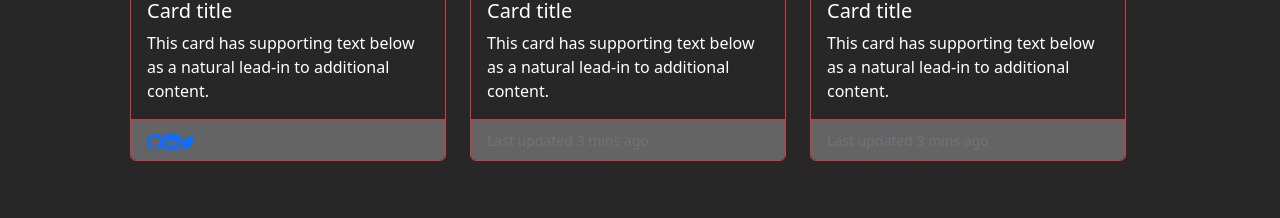
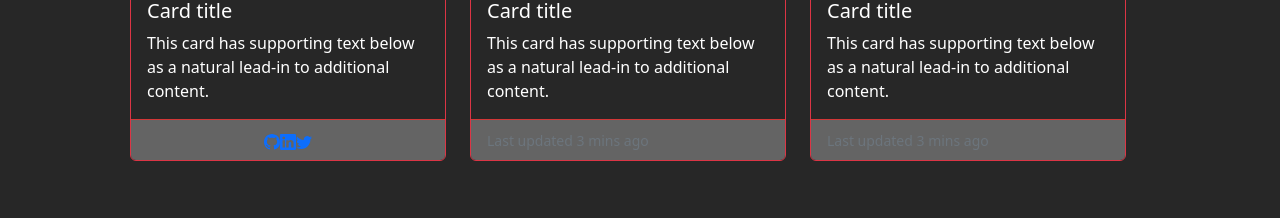
Before and after one commit to ehub-96/my-resume, a React (Vite) app: page / in a window 1280 px wide. Shown: the part 2680-2898 px from the top of the page. Built offline with nearby package versions, Linux system fonts and the light colour scheme.

Commit message:
col sm (?)

```diff
--- a/src/components/Mentorships/Mentorships.jsx
+++ b/src/components/Mentorships/Mentorships.jsx
@@ -23,11 +23,11 @@ export class Mentorships extends Component {
                     <p class="card-text">This card has supporting text below as a natural lead-in to additional content.</p>
                   </div>
                   <div class="card-footer">
-
-                  <a href="https://github.com/ehub-96" target="_blank" rel="noopener noreferrer"><Github className='icon' /></a>
-                  <a href="https://www.linkedin.com/in/erik-hub-0346001b6/" target="_blank" rel="noopener noreferrer"><Linkedin className='icon' /></a>
-                  <a href="https://twitter.com/ehub96?t=hQ_1F1a5bBjxX6k1RJCqQg&s=08" target="_blank" rel="noopener noreferrer"><Twitter className='icon' /></a>
-
+                  <div className="col-sm text-center">
+                    <a href="https://github.com/ehub-96" target="_blank" rel="noopener noreferrer"><Github className='icon' /></a>
+                    <a href="https://www.linkedin.com/in/erik-hub-0346001b6/" target="_blank" rel="noopener noreferrer"><Linkedin className='icon' /></a>
+                    <a href="https://twitter.com/ehub96?t=hQ_1F1a5bBjxX6k1RJCqQg&s=08" target="_blank" rel="noopener noreferrer"><Twitter className='icon' /></a>
+                  </div>
                   </div>
                 </div>
               </div>
--- a/src/scss/styles.css
+++ b/src/scss/styles.css
@@ -23,6 +23,9 @@ a {
   background: rgba(128, 128, 128, 0.692);
 }
 
+.icon{
+
+}
 
 .side-bar {
   width: 15% !important;
```
